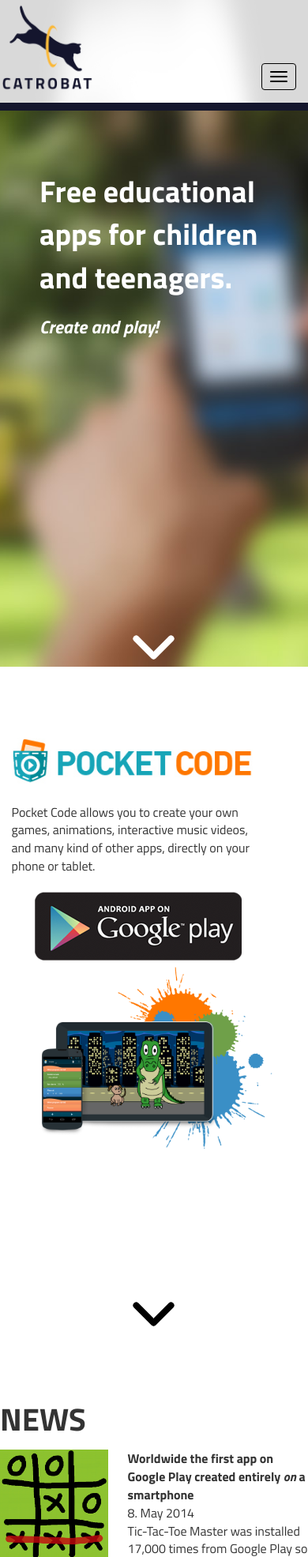
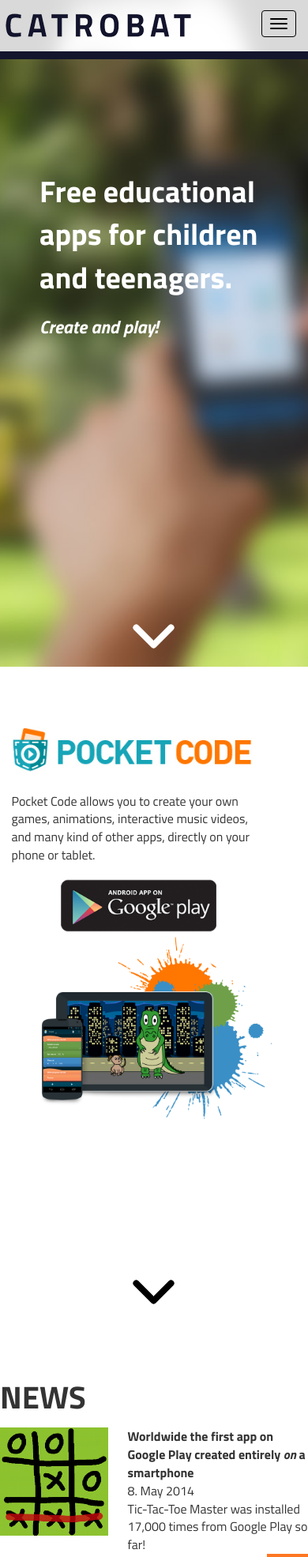
Before and after one commit to Catrobat/ended2020-Old_www.catrobat.org, a PHP site: page / in a window 390 px wide. Shown: the top 1971 px of the page at 79% size. Run offline with PHP 8.4, Linux system fonts and the light colour scheme; some libraries are stand-ins or nearby versions.

Commit message:
design update

```diff
--- a/index.html
+++ b/index.html
@@ -239,10 +239,14 @@
 <script src="intro/js/bootstrap.min.js"></script>
 <script type="text/javascript">
   $(window).scroll(function(){
-    if($('#header').offset().top > 10)
+    if($('#header').offset().top > 10 && $(window).width() > 767)
       $('#header').addClass('header-collapse');
     else
       $('#header').removeClass('header-collapse');
+  });
+
+  $('#bs-example-navbar-collapse-1 li').click(function(){
+    $('#bs-example-navbar-collapse-1').collapse('hide');
   });
 </script>
 <script>
--- a/style.css
+++ b/style.css
@@ -107,7 +107,7 @@ section, #header {
 
 .header-collapse #bs-example-navbar-collapse-1 > ul,
 .header-collapse .navbar-header button{
-  margin-top: 10px !important;
+  margin-top: 13px !important;
 }
 
 .centered {
@@ -120,7 +120,7 @@ section, #header {
   cursor: pointer;
   width: 62px;
   height: 41px;
-  margin: -46px auto 5px auto;
+  margin: -60px auto 5px auto;
 }
 
 img {
@@ -173,6 +173,10 @@ img {
 
 #pocketcode-info > div:nth-child(3){
   text-align: center;
+}
+
+#pocketcode-info > div:nth-child(3) > a > img {
+  width: 65%;
 }
 
 #background-pocketcode {
@@ -318,6 +322,7 @@ img {
 
 #footer {
   height: 150px;
+  margin-top: 25px;
 }
 
 #footer_logo {
@@ -332,9 +337,19 @@ img {
 #copyright {
   float: right;
   display: table-cell;
-  line-height: 150px;
+  line-height: 240px;
   color: #a0a1ae;
   height: 150px;
+}
+
+#copyright :hover {
+  color: #a0a1ae;
+}
+
+@media screen and (max-width: 1090px) {
+  #background-pocketcode {
+    background-size: 55%;
+  }
 }
 
 @media screen and (max-width: 1024px) {
@@ -362,12 +377,26 @@ img {
 
 @media screen and (max-width: 767px) {
 
+  #header {
+    height: 75px !important;
+  }
+
+  #header_title {
+    height: 62px;
+    width: 250px;
+  }
+
+  #bs-example-navbar-collapse-1 > ul,
+  .navbar-header button{
+    margin-top: 13px !important;
+  }
+
   #header-mobile {
     display: block;
   }
 
   #bs-example-navbar-collapse-1 > ul {
-    margin-top: 20px !important;
+    margin-top: 10px !important;
     background-color: #14162d;
   }
 
@@ -429,6 +458,7 @@ img {
     width: 100%;
     height: 100px;
     text-align: center;
+    line-height: 100px;
   }
 
   #copyright a:hover {
```
